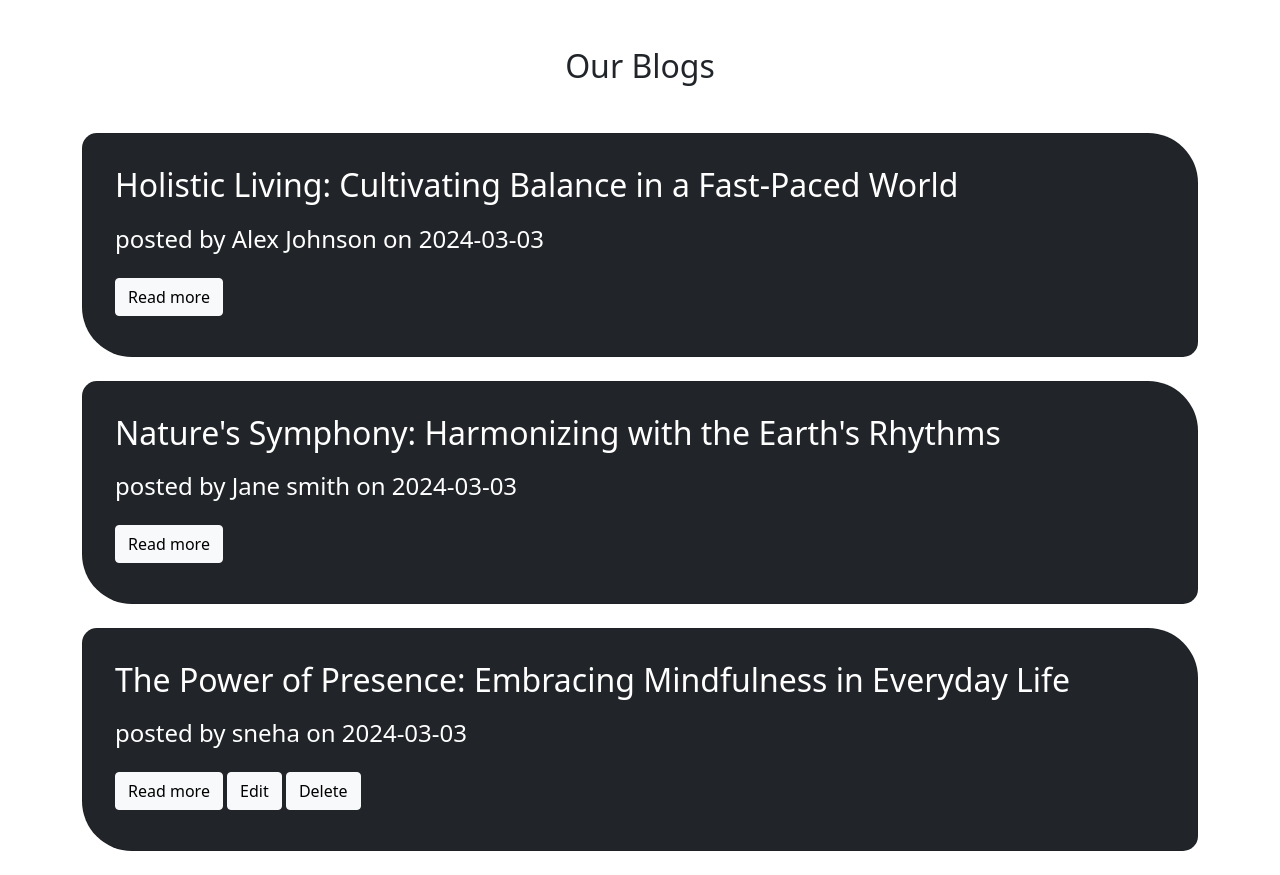
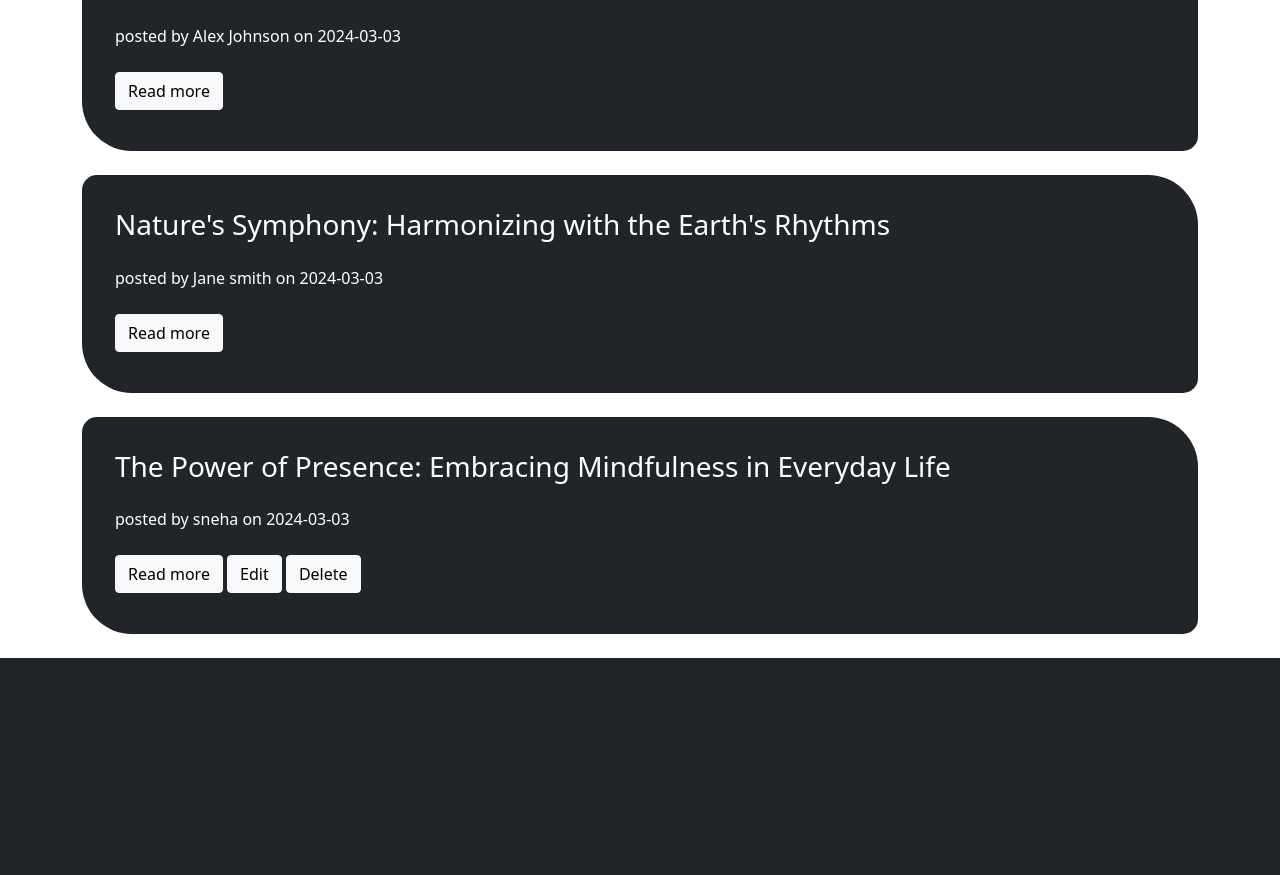
Before and after one commit to snehasparkles/flask_blog, a Flask app: page / in a window 1280 px wide. Shown: the part 571-1446 px from the top of the page. After the commit the page ends 1229 px from the top, so only its background shows below. Run offline with Flask 3, Linux system fonts and the light colour scheme; a user stored in the database is signed in.

Commit message:
changes committed

```diff
--- a/static/css/main.css
+++ b/static/css/main.css
@@ -6,7 +6,10 @@
 
 
 }
-
+html, body {
+    max-width: 100%;
+    overflow-x: hidden;
+}
 body{
     background-color: rgb(255, 255, 255);
 }
@@ -35,7 +38,7 @@ body{
     padding: 40px;
     background-color: #212529;
     color: white;
-
+    text-align: justify;
     justify-content: center;
  }
 
@@ -56,5 +59,6 @@ body{
     color: #212529;
     justify-content: center;
     align-items: center;
+   text-align: justify;
 
  }
--- a/templates/detail.html
+++ b/templates/detail.html
@@ -5,7 +5,7 @@
 <div class="container mt-5">
     <h1 class="text-center mb-5 ">Insights & Perspectives</h1>
 
-    <div id="boderlogin">
+    <div class="mb-5" id="boderlogin">
     <h1 class="text-center mb-5">{{ blogtitle }}</h1>
     <p class="lead ">{{ content}}</p>
     <div class="text-center">
--- a/templates/home.html
+++ b/templates/home.html
@@ -16,7 +16,7 @@
 
         </div>
         <div class="col-md-6">
-          <img  src="https://cdni.iconscout.com/illustration/premium/thumb/blog-writer-working-on-article-5691583-4759515.png" width="500px" height="500px">
+          <img  src="https://cdni.iconscout.com/illustration/premium/thumb/blog-writer-working-on-article-5691583-4759515.png" width="auto" height="auto">
 
         </div>
       </div>
@@ -31,9 +31,9 @@
     <div class="card p-3 mb-4" style="width: 100%;background-color:#212529;color:rgb(255, 255, 255);border-radius: 15px 50px;">
         <div class="card-body">
 
-          <h2 class="card-title mb-4 ">{{post[2]}}</h2>
+          <h3 class=" mb-4 ">{{post[2]}}</h2>
           <!-- <p class="lead">{{post[3]}}</p> -->
-          <h4 class="card-subtitle mb-4">posted by {{post[1]}} on {{post[4]}}</h4>
+          <p class=" mb-4">posted by {{post[1]}} on {{post[4]}}</p>
           <a href="{{ url_for('detail',id = post[0])  }}" class="btn btn-light text-center mb-2">Read more</a>
           {%if username == post[1] %}
           <a href="{{ url_for('edit',id = post[0])  }}" class="btn btn-light text-center mb-2 ">Edit</a>
@@ -46,19 +46,6 @@
 
     </div>
 
-    <!-- <div class="col-md-4">
-        <div class="card" style="width: 100%;background-color:#212529;color:white; border:3pt solid yellow;border-radius:15px">
-            <div class="card-body mb-2">
-              <h5 class="card-title mb-4">Our sidebar</h5>
-              <h6 class="card-subtitle mb-4 ">You can put any information here you'd like</h6>
-              <ul class="list-group list-group-flush">
-                <li class="list-group-item">Latest post</li>
-                <li class="list-group-item">Announcement</li>
-                <li class="list-group-item">Calendar</li>
-                <li class="list-group-item">etc...</li>
-              </ul>
-            </div>
-          </div> -->
 
     </div>
     </div>
```
